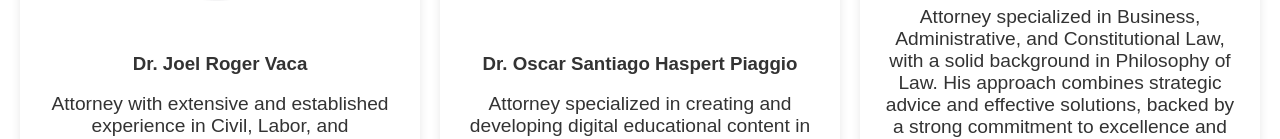
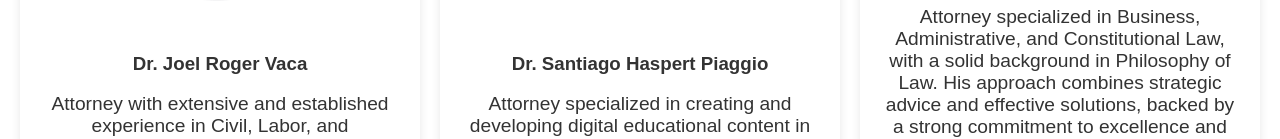
Before and after one commit to Santiago76945/haspertvacaestudio, a React (Vite) app: page /team in a window 1280 px wide. Shown: the part 538-677 px from the top of the page. Built offline with nearby package versions, Linux system fonts and the light colour scheme.

Commit message:
name fixed

```diff
--- a/src/pages/Team.jsx
+++ b/src/pages/Team.jsx
@@ -29,9 +29,9 @@ const Team = () => {
             "Abogado con extensa y consolidada experiencia en Derecho Civil, Laboral y Comercial. Su reconocida trayectoria profesional lo posiciona como una opción destacada dentro del ámbito jurídico, brindando asesoramiento riguroso, eficaz y orientado a resultados concretos. Su amplio dominio en diversas áreas del Derecho le permite ofrecer soluciones integrales, adaptadas a las necesidades específicas de cada cliente. La confianza y satisfacción de numerosos clientes reflejan claramente su compromiso con la calidad y la excelencia profesional."
         },
         {
-          name: "Dr. Oscar Santiago Haspert Piaggio",
+          name: "Dr. Santiago Haspert Piaggio",
           image: imagenSantiago,
-          alt: "Dr. Oscar Santiago Haspert Piaggio",
+          alt: "Dr. Santiago Haspert Piaggio",
           description:
             "Abogado especializado en la creación y desarrollo de contenidos pedagógicos digitales en las áreas de Derecho Internacional Público, Derecho Laboral y Derecho Procesal Penal. Sus producciones destacan entre las más reconocidas en el ámbito online, gracias a su calidad académica y claridad expositiva. Cuenta, además, con experiencia docente en la Universidad Blas Pascal, donde integró el equipo académico de la cátedra de Lógica Jurídica con un enfoque orientado a facilitar una comprensión profunda del Derecho de manera sencilla y accesible."
         },
@@ -55,9 +55,9 @@ const Team = () => {
             "Attorney with extensive and established experience in Civil, Labor, and Commercial Law. His recognized professional career positions him as a standout option in the legal field, providing rigorous, effective counsel oriented toward concrete results. His broad expertise in various areas of law enables him to offer comprehensive solutions tailored to each client's specific needs. The trust and satisfaction of numerous clients clearly reflect his commitment to quality and professional excellence."
         },
         {
-          name: "Dr. Oscar Santiago Haspert Piaggio",
+          name: "Dr. Santiago Haspert Piaggio",
           image: imagenSantiago,
-          alt: "Attorney Dr. Oscar Santiago Haspert Piaggio",
+          alt: "Attorney Dr. Santiago Haspert Piaggio",
           description:
             "Attorney specialized in creating and developing digital educational content in the fields of Public International Law, Labor Law, and Criminal Procedural Law. His productions are among the most recognized online, thanks to their academic quality and clarity. He also has teaching experience at Blas Pascal University, where he was part of the academic team for the Legal Logic course, focused on facilitating a deep and accessible understanding of the law."
         },
```
